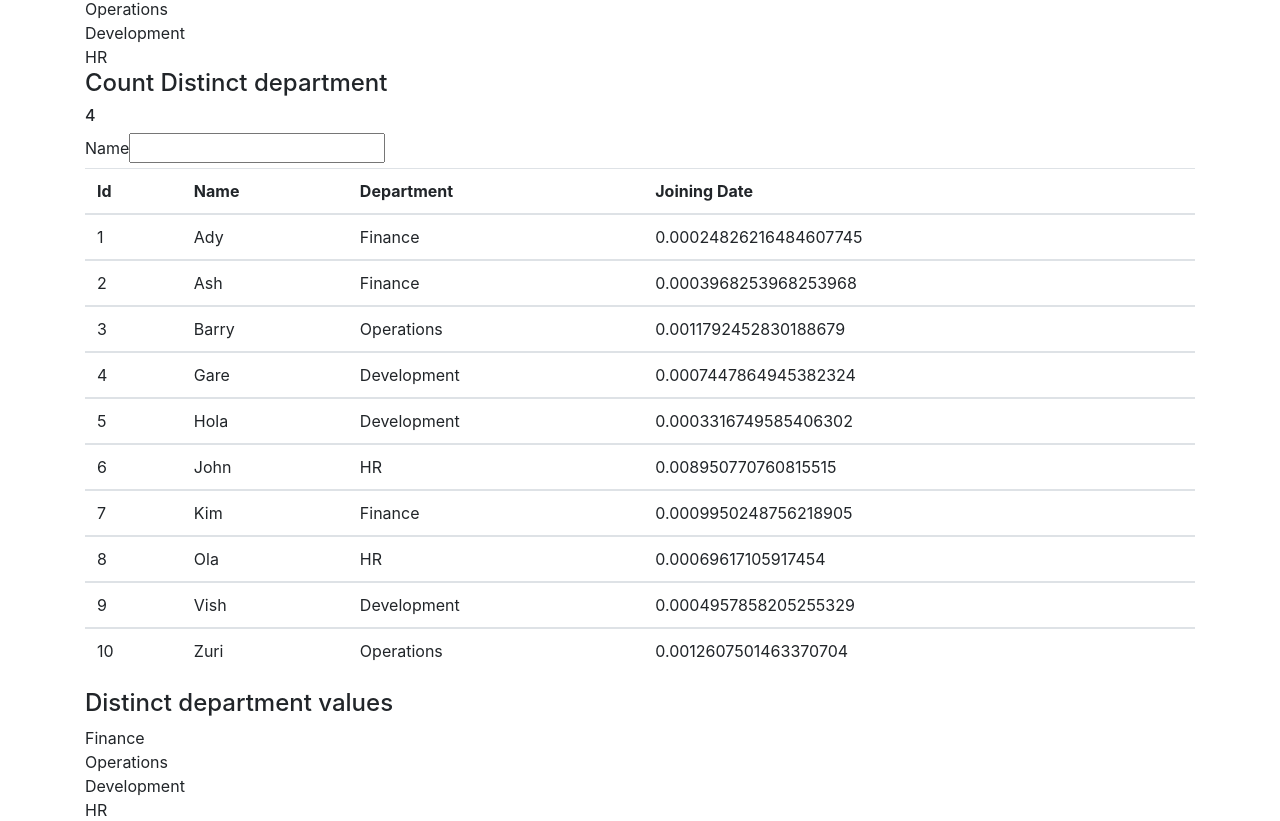
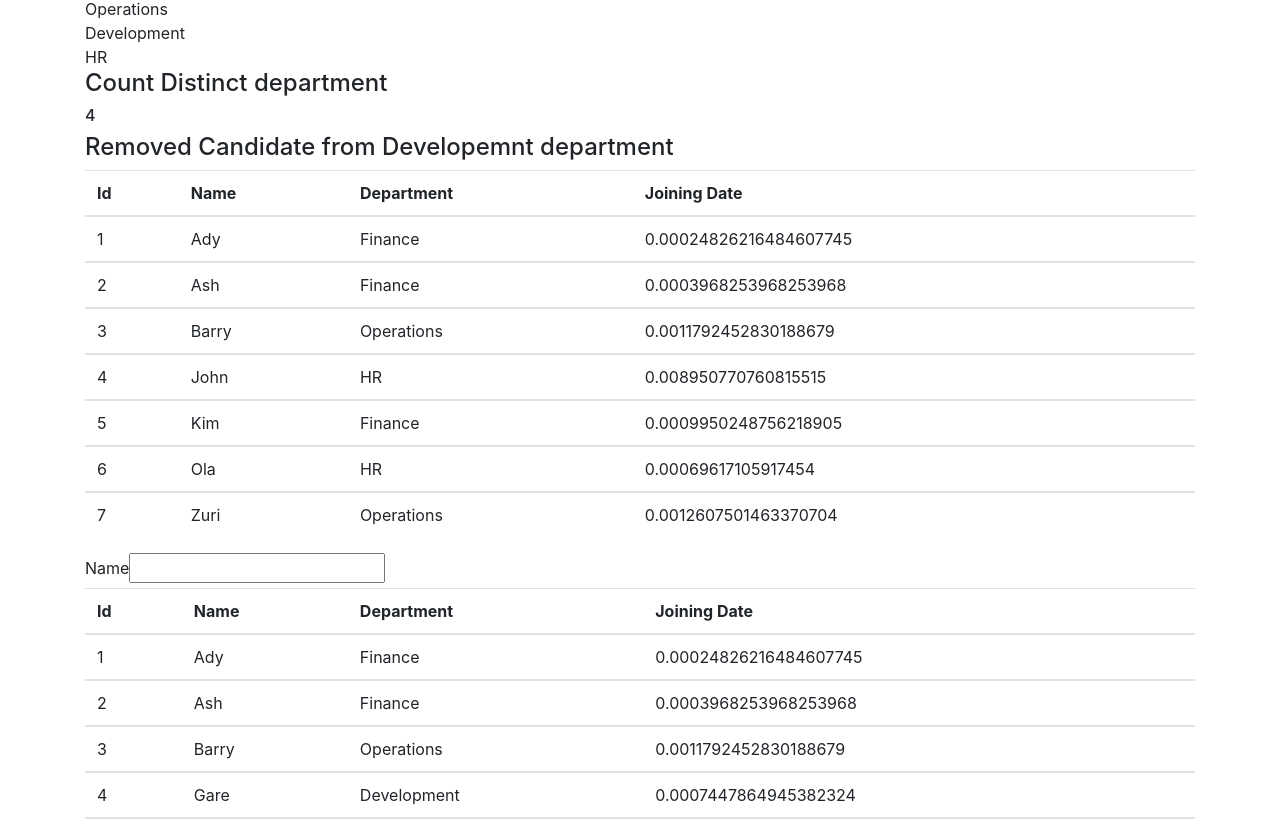
Before and after one commit to NirmalaBhingare-123/Assignment_Maxxton, an Angular app: page /employee in a window 1280 px wide. Shown: the part 620-1441 px from the top of the page. Built offline with nearby package versions, Linux system fonts and the light colour scheme.

Commit message:
Remove candidate from development department

```diff
--- a/src/app/employee-component/employee-component.component.html
+++ b/src/app/employee-component/employee-component.component.html
@@ -26,4 +26,22 @@
 			<h4>Count Distinct department</h4>
 			<h6>{{countDistinctArray}}</h6>
 		</div>
+
+		<div>
+			<h4>Removed Candidate from Developemnt department</h4>
+			<table class="table">
+				<thead>
+					<th>Id</th>
+					<th>Name</th>
+					<th>Department</th>
+					<th>Joining Date</th>
+				</thead>
+				<tbody *ngFor="let data of removeCandidataArray; let i=index;">
+					<td>{{i+1}}</td>
+					<td>{{data.name}}</td>
+					<td>{{data.department}}</td>
+					<td>{{data.joining_date}}</td>
+				</tbody>
+			</table>
 		</div>
+	</div>
--- a/src/app/employee-component/employee-component.component.ts
+++ b/src/app/employee-component/employee-component.component.ts
@@ -11,12 +11,16 @@ export class EmployeeComponentComponent implements OnInit {
   name: string;
   distinctArray = [];
   countDistinctArray: number;
+  removeCandidataArray = [];
+
   constructor(private employeeservice: EmployeeServiceService) {}
 
   ngOnInit() {
     this.candidateData = this.employeeservice.getData();
     this.sortByName();
+    this.findCandidateExpMoreTwo();
     this.getDistinctDepartmentCount();
+    this.removeCandidate();
   }
 
   /* Sort By Name */
@@ -37,6 +41,11 @@ export class EmployeeComponentComponent implements OnInit {
     }
   }
 
+  /* Find all candidates with experience more than 2 years. */
+  findCandidateExpMoreTwo() {
+    console.log("hello........");
+  }
+
   /* Get distinct departments and count of candidates in each.*/
   getDistinctDepartmentCount() {
     this.distinctArray = this.candidateData
@@ -46,4 +55,11 @@ export class EmployeeComponentComponent implements OnInit {
       );
     this.countDistinctArray = this.distinctArray.length;
   }
+
+  /* Remove all candidates from  Development department. */
+  removeCandidate() {
+    this.removeCandidataArray = this.candidateData.filter(
+      data => data.department !== "Development"
+    );
+  }
 }
```
Lines whose indentation alone changed are shown as unchanged.
